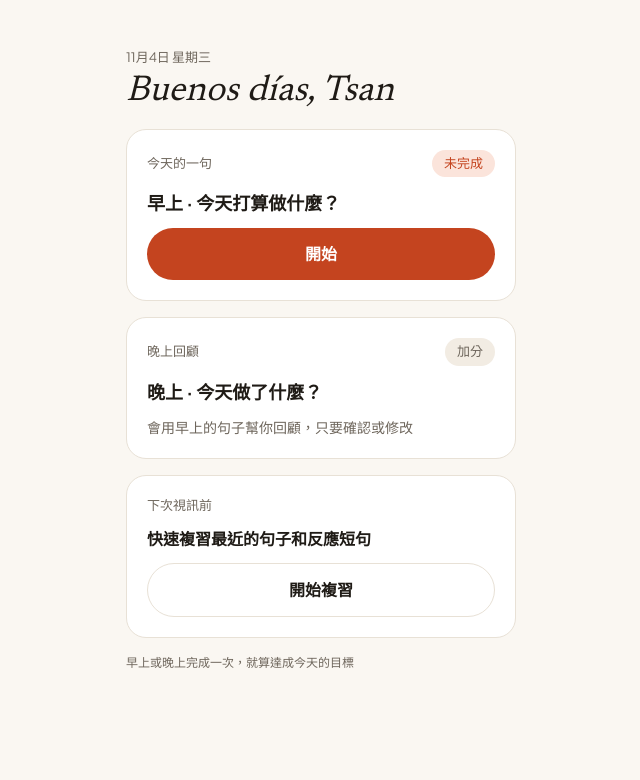
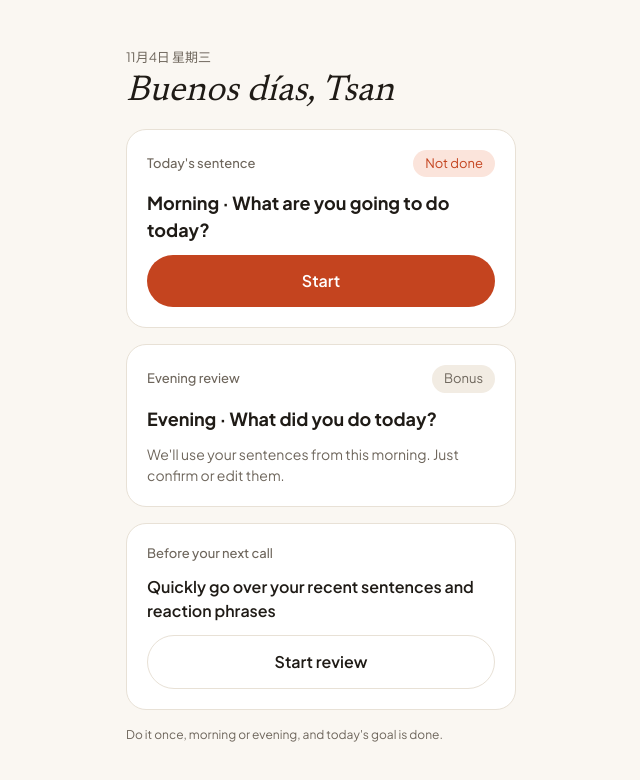
Before and after one commit to sutsanyuan/dilo, a Next.js app: page / in a window 1280 px wide. Shown: the top 780 px of the page, without its empty margins (319-959 px from the left). Built offline with nearby package versions, Linux system fonts and the light colour scheme; no server answers.

Commit message:
首頁、標題和 html lang 依語言切換（cookie → 瀏覽器語言 → 中文）

```diff
--- a/app/layout.tsx
+++ b/app/layout.tsx
@@ -1,3 +1,5 @@
+import { getLocale } from "@/lib/i18n/locale";
+import { getT } from "@/lib/i18n/t";
 import type { Metadata, Viewport } from "next";
 import { Newsreader, Plus_Jakarta_Sans } from "next/font/google";
 import "./globals.css";
@@ -17,10 +19,14 @@ const newsreader = Newsreader({
     style: ["normal", "italic"],
 });
 
-export const metadata: Metadata = {
-  title: "Dilo",
-  description: "Dilo：每天一句，把生活說出口",
+// 每次打開頁面時執行，依使用者的語言產生標題和說明
+export async function generateMetadata(): Promise<Metadata> {
+    const t = await getT(await getLocale());
+    return {
+        title: t("meta.title"),
+        description: t("meta.description"),
     };
+}
 
 export const viewport: Viewport = {
     width: "device-width",
@@ -28,9 +34,10 @@ export const viewport: Viewport = {
     themeColor: "#faf7f2",
 };
 
-export default function RootLayout({ children }: LayoutProps<"/">) {
+export default async function RootLayout({ children }: LayoutProps<"/">) {
+    const locale = await getLocale();
     return (
-    <html lang="zh-Hant" className={`${jakarta.variable} ${newsreader.variable}`}>
+        <html lang={locale} className={`${jakarta.variable} ${newsreader.variable}`}>
             <body>{children}</body>
         </html>
     );
--- a/app/page.tsx
+++ b/app/page.tsx
@@ -1,11 +1,15 @@
 import styles from "./page.module.css";
+import { getLocale } from "@/lib/i18n/locale";
+import { getT } from "@/lib/i18n/t";
 
 /**
  * 首頁（第一版骨架）
  * 目前是靜態畫面，用來確認字體和設計變數都正確套用。
  * 之後會接上真實資料：今天的一句是否完成、最近的句子等。
  */
-export default function Home() {
+export default async function Home() {
+    const locale = await getLocale();
+    const t = await getT(locale);
     return (
         <main className={styles.screen}>
             <header className={styles.header}>
@@ -15,33 +19,35 @@ export default function Home() {
 
             <section className={styles.card}>
                 <div className={styles.cardTop}>
-          <span className={styles.eyebrow}>今天的一句</span>
-          <span className={`${styles.chip} ${styles.chipAccent}`}>未完成</span>
+                    <span className={styles.eyebrow}>{t("home.morning.label")}</span>
+                    <span className={`${styles.chip} ${styles.chipAccent}`}>
+                        {t("home.status.todo")}
+                    </span>
                 </div>
-        <h2 className={styles.cardTitle}>早上 · 今天打算做什麼？</h2>
+                <h2 className={styles.cardTitle}>{t("home.morning.title")}</h2>
                 <button className={styles.buttonPrimary} type="button">
-          開始
+                    {t("home.morning.start")}
                 </button>
             </section>
 
             <section className={styles.card}>
                 <div className={styles.cardTop}>
-          <span className={styles.eyebrow}>晚上回顧</span>
-          <span className={styles.chip}>加分</span>
+                    <span className={styles.eyebrow}>{t("home.evening.label")}</span>
+                    <span className={styles.chip}>{t("home.status.bonus")}</span>
                 </div>
-        <h2 className={styles.cardTitle}>晚上 · 今天做了什麼？</h2>
-        <p className={styles.secondary}>會用早上的句子幫你回顧，只要確認或修改</p>
+                <h2 className={styles.cardTitle}>{t("home.evening.title")}</h2>
+                <p className={styles.secondary}>{t("home.evening.hint")}</p>
             </section>
 
             <section className={styles.card}>
-        <span className={styles.eyebrow}>下次視訊前</span>
-        <h2 className={styles.cardTitleSmall}>快速複習最近的句子和反應短句</h2>
+                <span className={styles.eyebrow}>{t("home.review.label")}</span>
+                <h2 className={styles.cardTitleSmall}>{t("home.review.title")}</h2>
                 <button className={styles.buttonSecondary} type="button">
-          開始複習
+                    {t("home.review.start")}
                 </button>
             </section>
 
-      <p className={styles.footnote}>早上或晚上完成一次，就算達成今天的目標</p>
+            <p className={styles.footnote}>{t("home.goal")}</p>
         </main>
     );
 }
--- a/lib/i18n/config.ts
+++ b/lib/i18n/config.ts
@@ -6,6 +6,10 @@ export const locales = ["zh-TW", "en", "es"] as const;
 export type Locale = (typeof locales)[number];
 
 export const defaultLocale: Locale = "zh-TW";
+
+// 記住使用者選了哪個語言的 cookie 名稱。
+// 讀（getLocale）和寫（之後的語言切換按鈕）都用這個常數，名稱只寫在這裡，不會打錯。
+export const localeCookie = "dilo-locale";
 
 // cookie 裡存的語言是任意字串（可能被改過或是舊的值），用這個檢查是不是我們支援的。
 // 回傳型別 `value is Locale` 讓 TypeScript 在 if 判斷後把 value 當成 Locale。
--- /dev/null
+++ b/lib/i18n/locale.ts
@@ -0,0 +1,42 @@
+import { cookies, headers } from "next/headers";
+import { defaultLocale, isLocale, localeCookie, type Locale } from "./config";
+
+// 決定這次要用哪個語言顯示介面，回傳 "zh-TW"、"en" 或 "es"。
+// 只能在伺服器端使用（例如 page.tsx、layout.tsx），
+// 因為 cookies() 和 headers() 讀的是瀏覽器送來的請求。
+export async function getLocale(): Promise<Locale> {
+    // 1. 使用者選過語言嗎？讀 cookie 這張「小紙條」。
+    const cookieStore = await cookies();
+    const saved = cookieStore.get(localeCookie)?.value; // 例如 "en"；沒選過就是 undefined
+
+    // 有值，而且是我們支援的語言，就直接用它。
+    if (saved && isLocale(saved)) {
+        return saved;
+    }
+
+    // 2. 沒選過：看瀏覽器的語言設定。
+    const headerList = await headers();
+    const accepted = (headerList.get("accept-language") ?? "").toLowerCase(); // 例如 "es-es,es;q=0.9,en;q=0.8"
+    const fromBrowser = pickFromAcceptLanguage(accepted);
+
+    if (fromBrowser) {
+        return fromBrowser;
+    }
+
+    // 3. 都不知道：用預設語言。
+    return defaultLocale;
+}
+
+// 從 accept-language 裡找出第一個我們支援的語言，找不到就回傳 null。
+// accept-language 是用逗號分隔的清單，越前面越優先：
+//   "es-es,es;q=0.9,en;q=0.8" → 依序是 es-es、es、en → 回傳 "es"
+function pickFromAcceptLanguage(accepted: string): Locale | null {
+    for (const part of accepted.split(",")) {
+        const code = part.trim().split(";")[0]; // "es;q=0.9" → "es"
+
+        if (code.startsWith("zh")) return "zh-TW"; // zh-tw、zh-hk、zh-cn 都先用繁體中文
+        if (code.startsWith("es")) return "es";
+        if (code.startsWith("en")) return "en";
+    }
+    return null;
+}
```
Lines whose indentation alone changed are shown as unchanged.
